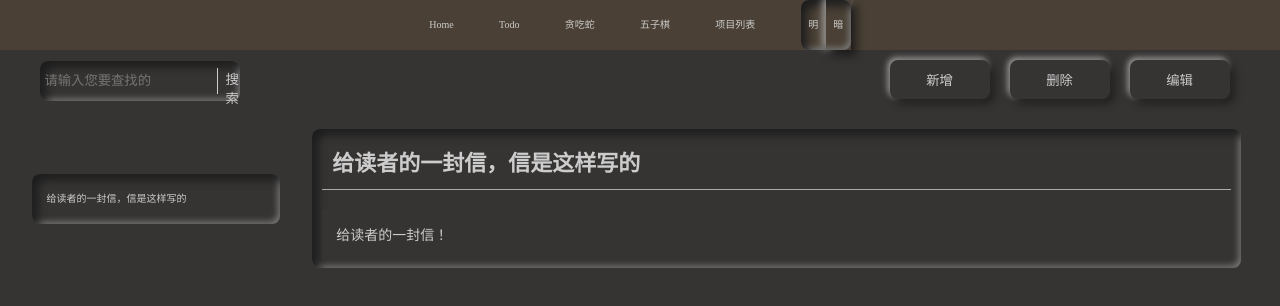
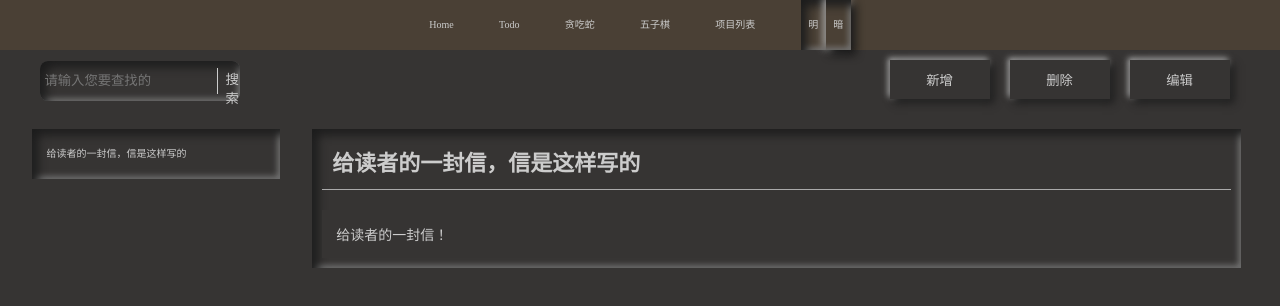
Before and after one commit to gssggssg/projects, a React (Create React App) app: page /todo in a window 1280 px wide. Shown: the top 306 px of the page. Built offline with nearby package versions, Linux system fonts and the light colour scheme.

Commit message:
feat-The introduction of classnames

```diff
--- a/package.json
+++ b/package.json
@@ -9,6 +9,7 @@
     "@testing-library/react": "^12.1.2",
     "@testing-library/user-event": "^13.5.0",
     "@types/react-router-config": "^5.0.3",
+    "classnames": "^2.3.1",
     "react": "^17.0.2",
     "react-dom": "^17.0.2",
     "react-redux": "^7.2.6",
--- a/src/components/Button/index.module.scss
+++ b/src/components/Button/index.module.scss
@@ -1,6 +1,6 @@
 // Buttons scss
 
-.gssgButton{
+.gssg-but{
   &{
     background: transparent;
     box-shadow: var(--gssg-shadow-normal);
--- a/src/components/Button/index.tsx
+++ b/src/components/Button/index.tsx
@@ -1,4 +1,5 @@
 import * as React from "react";
+import classnames from "classnames";
 import styles from "./index.module.scss";
 
 interface Props {
@@ -20,12 +21,13 @@
  * @param disabled Card的是否禁用，false(默认) 按钮可以点击 true 按钮不可点击为禁用状态
  * @param loading Card的loading状态，false(默认) 不再loading 状态，true进行loading状态
  */
+
 const Button: React.FC<Props> = (props: Props): JSX.Element => {
   const { style, className, width, height, disabled, onClick } = props;
   const gssgDisabled = disabled ? disabled : false;
   return (
     <button
-      className={`${styles.gssgButton} ${className || ""}`}
+      className={classnames(styles["gssg-but"], className)}
       style={{ ...style, width, height }}
       disabled={gssgDisabled}
       onClick={onClick}
--- a/src/components/Card/index.module.scss
+++ b/src/components/Card/index.module.scss
@@ -1,5 +1,5 @@
 // Home scss
-.gssgCard{
+.gssg-card{
   margin: auto;
   padding: 1rem;
   text-align: center;
--- a/src/components/Card/index.tsx
+++ b/src/components/Card/index.tsx
@@ -1,4 +1,5 @@
 import * as React from "react";
+import classnames from "classnames";
 import styles from "./index.module.scss";
 
 interface Props {
@@ -12,20 +13,20 @@
 
 /**
  * @param style Card的样式
-//  * @param className Card的类名
+ * @param className Card的类名
  * @param width Card的宽，数字类型单位就为px
  * @param height Card的高，数字类型单位就为px
  * @param Rounded Card的圆角，数字类型单位就为px
  */
 // const Card = (props: Props): JSX.Element => {
 const Card: React.FC<Props> = (props: Props): JSX.Element => {
-  let { style, width, height, rounded } = props;
+  let { style, width, className, height, rounded } = props;
   width = typeof width === "string" ? width : `${width}px`;
   height = typeof height === "string" ? height : `${height}px`;
   rounded = typeof rounded === "string" ? rounded : `${rounded}px`;
   return (
     <div
-      className={`${styles.gssgCard}`}
+      className={classnames(styles["gssg-card"], className)}
       style={{ ...style, width, height, borderRadius: rounded }}
     >
       {props.children}
--- a/src/components/Themes/index.scss
+++ b/src/components/Themes/index.scss
@@ -6,7 +6,7 @@
 }
 
 // 文本选中样式
-.choose{
+.textSelect{
   *::selection{
     background-color: var(--gssg-bgcolor-selection);
     color: var(--gssg-color);
--- a/src/components/Themes/index.tsx
+++ b/src/components/Themes/index.tsx
@@ -1,4 +1,5 @@
 import * as React from "react";
+import classnames from "classnames";
 import "./index.scss";
 import "./bright.scss";
 import "./dark.scss";
@@ -8,7 +9,7 @@
   style?: { [property: string]: string };
   className?: string;
   theme: string;
-  selection?: boolean;
+  textSelect?: boolean;
 };
 
 interface Themes {
@@ -24,17 +25,15 @@
  * @param style Card的样式
  * @param className Card的类名
  * @param theme 主题颜色 dark(黑暗主题) brigth(明亮主题)
- * @param selection 选中文本颜色，默认为true 跟随主题颜色
+ * @param textSelect 选中文本颜色，默认为true 跟随主题颜色
  */
 
 const Theme: React.FC<Props> = (props: Props): JSX.Element => {
-  const { theme, className, selection = true } = props;
+  const { theme, className, textSelect = true } = props;
   return (
-    <div className={
-      `gssgTheme
-      ${themes[theme]}
-      ${selection ? "choose" : ""}
-      ${className ? className : ""}`}>
+    <div
+      className={classnames("gssg-theme", themes[theme], textSelect && "textSelect", className)}
+    >
       {props.children}
     </div>
   );
```
